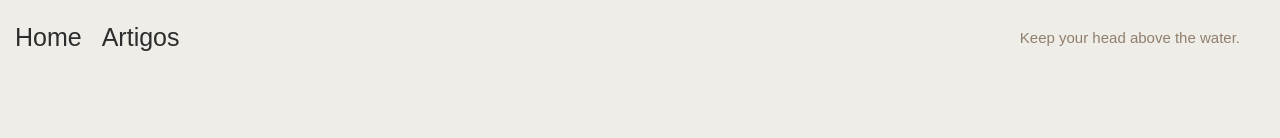
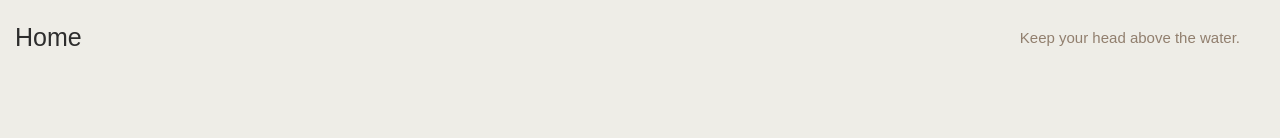
Before and after one commit to vitinhos67/portifolio, a Vue app: page / in a window 1280 px wide. Shown: the top 138 px of the page. Built offline with nearby package versions, Linux system fonts and the light colour scheme; a web font is replaced by a local one.

Commit message:
removendo artigos

```diff
--- a/src/components/NavBar.vue
+++ b/src/components/NavBar.vue
@@ -2,7 +2,7 @@
     <div class="top-bar">
         <ul>
             <li><a href="">Home</a></li>
-            <li><a href="">Artigos</a></li>
+
 
         </ul>
         <a class="frase" href="https://www.youtube.com/watch?v=Akk_lQzGSog" target="_blank">Keep your head above the water.</a>
```
Also changed, not shown: 1 other file (tests, documents, lock files or other folders).
